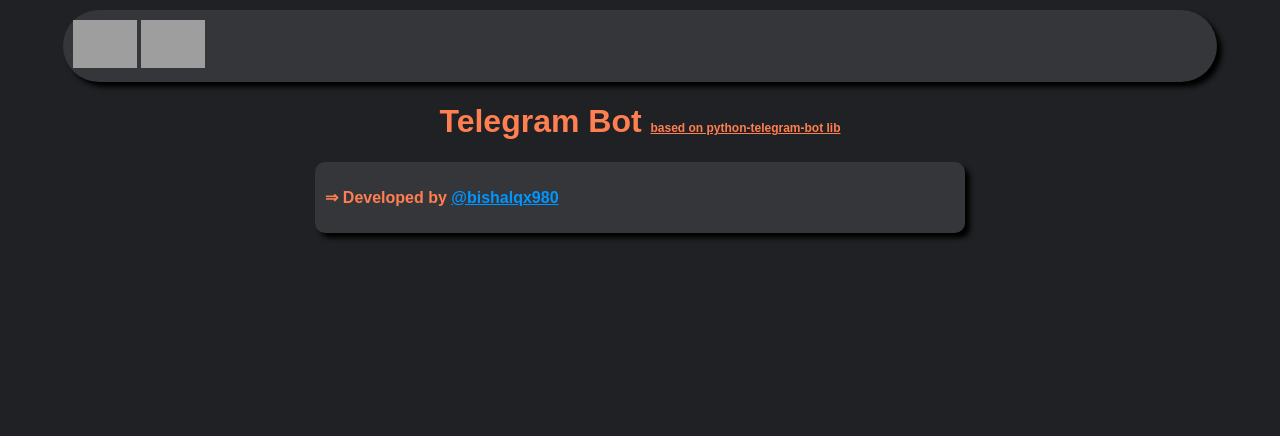
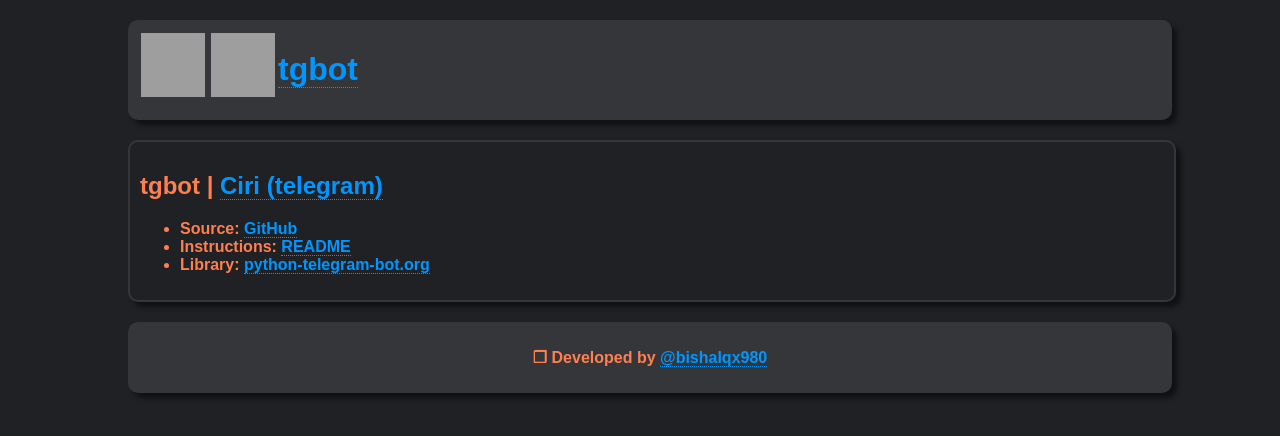
Before and after one commit to bishalqx980/tgbot, a Python web app: template bot/utils/templates/index.html in a window 1280 px wide. Shown: the top 436 px of the page. Run offline with Jinja, Linux system fonts and the light colour scheme; the template is opened without the code that fills it, so the values that code supplies are empty; grey boxes are pictures that could not be loaded.

Commit message:
Updated: webpage (added miniapp page)

```diff
--- a/bot/utils/templates/index.html
+++ b/bot/utils/templates/index.html
@@ -3,32 +3,43 @@
 <head>
     <meta charset="UTF-8">
     <meta name="viewport" content="width=device-width, initial-scale=1.0">
-    <title>python-telegram-bot</title>
+    <title>tgbot - lib: python-telegram-bot</title>
+    <link rel="shortcut icon" href="https://bishalqx980.github.io/bishalqx980/assets/images/social_icons/telegram.png" type="image/x-icon">
     <style>
         body {
-            width: auto;
+            width: 1080px;
+            max-width: 80%;
             margin: auto;
-            padding: 10px;
+            margin-top: 20px;
             background-color: rgb(32, 33, 36);
             color: coral;
             font-family: sans-serif;
         }
 
         .title {
-            width: 90%;
-            margin: auto;
-            border-radius: 100px;
-            box-shadow: 5px 5px 5px rgb(0, 0, 0);
+            width: 100%;
+            padding: 10px;
+            border-radius: 10px;
+            box-shadow: 5px 5px 5px rgb(0, 0, 0, 0.5);
             background-color: rgb(53, 54, 58);
-            padding: 10px;
+            display: inline-flex;
         }
 
         .title_img {
             width: 64px;
+            height: 64px;
+            padding: 3px;
         }
 
         .main {
-            text-align: center;
+            width: 100%;
+            margin-top: 20px;
+            padding: 10px;
+            border: 2px solid rgb(53, 54, 58);
+            border-radius: 10px;
+            box-shadow: 5px 5px 5px rgb(0, 0, 0, 0.5);
+            background-color: rgb(32, 33, 36);
+            font-weight: bold;
         }
 
         .small {
@@ -36,18 +47,25 @@
             text-decoration: underline;
         }
 
-        .index {
-            width: 50%;
-            margin: auto;
+        .creditDiv {
+            width: 100%;
+            margin-top: 20px;
+            text-align: center;
+            padding: 10px;
+            border-radius: 10px;
+            box-shadow: 5px 5px 5px rgb(0, 0, 0, 0.5);
             background-color: rgb(53, 54, 58);
-            padding: 10px;
-            box-shadow: 5px 5px 5px rgb(0, 0, 0);
-            border-radius: 10px;
             font-weight: bold;
         }
 
         a {
             color: rgb(0, 150, 255);
+            text-decoration: none;
+            border-bottom: 1px dotted;
+        }
+
+        a:hover {
+            color: rgb(0, 120, 255);
         }
     </style>
 </head>
@@ -55,14 +73,20 @@
     <div class="title">
         <img class="title_img" src="https://bishalqx980.github.io/bishalqx980/assets/images/social_icons/telegram.png" alt="">
         <img class="title_img" src="https://bishalqx980.github.io/bishalqx980/other/python-telegram-bot.png" alt="">
+        <h1><a href="https://github.com/bishalqx980/tgbot">tgbot</a></h1>
     </div>
 
     <div class="main">
-        <h1>Telegram Bot <span class="small">based on python-telegram-bot lib</span></h1>
+        <h2>tgbot | <a href="https://t.me/MissCiri_bot">Ciri (telegram)</a></h2>
+        <ul>
+            <li>Source: <a href="https://github.com/bishalqx980/tgbot">GitHub</a></li>
+            <li>Instructions: <a href="https://github.com/bishalqx980/tgbot/blob/main/README.md">README</a></li>
+            <li>Library: <a href="https://python-telegram-bot.org/">python-telegram-bot.org</a></li>
+        </ul>
     </div>
 
-    <div class="index">
-        <p>⇒ Developed by <a href="https://bishalqx980.github.io/bishalqx980/">@bishalqx980</a></p>
+    <div class="creditDiv">
+        <p>❐ Developed by <a href="https://bishalqx980.github.io/bishalqx980/">@bishalqx980</a></p>
     </div>
 </body>
 </html>
```
Also changed, not shown: docs/index.html (added, +12 -0 lines), README.md.
